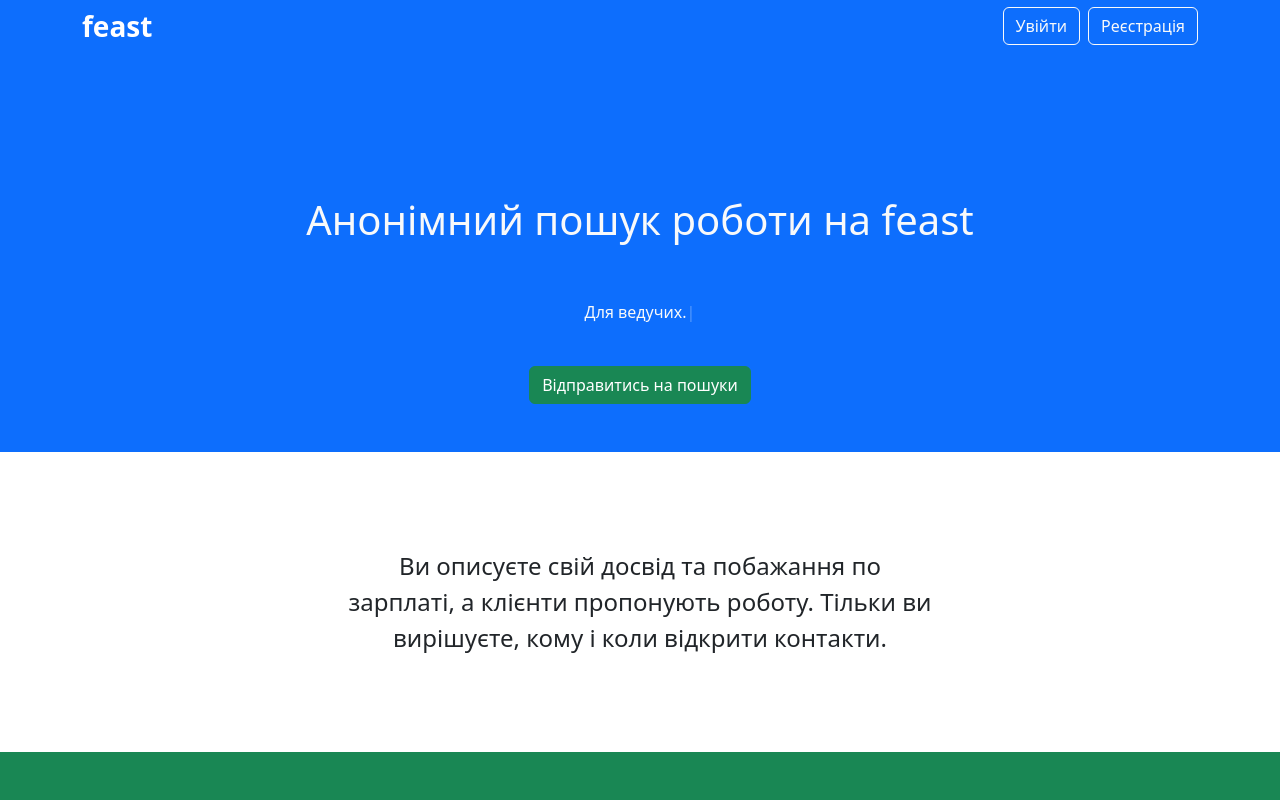
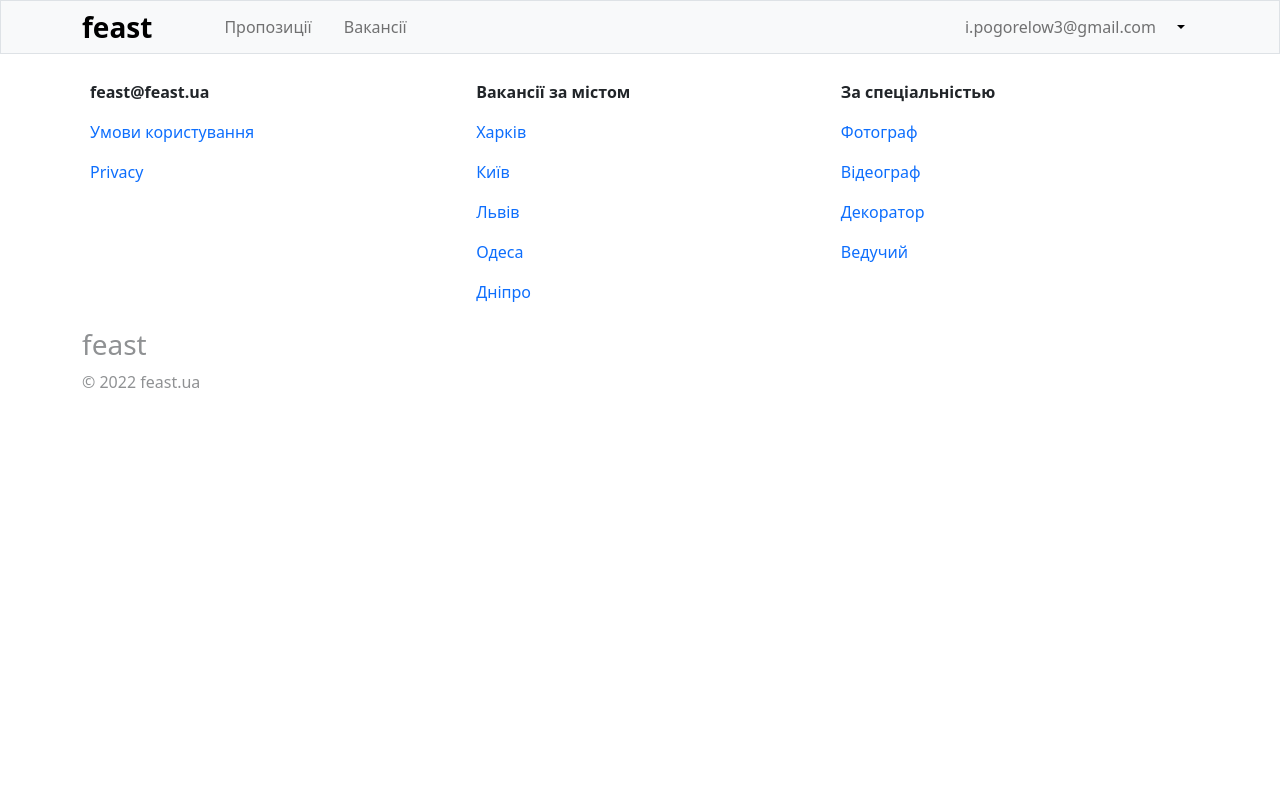
Before and after one commit to pohorielov/feast, a React (Create React App) app in the folder client/: page / in a window 1280 px wide. Shown: the top 800 px of the page. Built offline with nearby package versions, Linux system fonts and the light colour scheme.

Commit message:
refactoring code, fixed bugs

```diff
--- a/client/src/components/Footer.js
+++ b/client/src/components/Footer.js
@@ -1,11 +1,11 @@
 import React from 'react';
-import { useLocation } from 'react-router-dom';
+import { Link, useLocation } from 'react-router-dom';
 
-import { MAIN_ROUTE } from '../routes/index';
+import { mainRoutes } from '../routes/index';
 
 export const Footer = () => {
   const location = useLocation();
-  const isMain = location.pathname === MAIN_ROUTE;
+  const isMain = location.pathname === mainRoutes.main;
 
   return (
     <footer>
@@ -22,70 +22,70 @@ export const Footer = () => {
             <tbody>
               <tr>
                 <td>
-                  <a href="#" style={{ textDecoration: 'none' }}>
+                  <Link to="#" style={{ textDecoration: 'none' }}>
                     Умови користування
-                  </a>
+                  </Link>
                 </td>
                 <td>
-                  <a href="#" style={{ textDecoration: 'none' }}>
+                  <Link to="#" style={{ textDecoration: 'none' }}>
                     Харків
-                  </a>
+                  </Link>
                 </td>
                 <td>
-                  <a href="#" style={{ textDecoration: 'none' }}>
+                  <Link to="#" style={{ textDecoration: 'none' }}>
                     Фотограф
-                  </a>
+                  </Link>
                 </td>
               </tr>
               <tr>
                 <td>
-                  <a href="#" style={{ textDecoration: 'none' }}>
+                  <Link to="#" style={{ textDecoration: 'none' }}>
                     Privacy
-                  </a>
+                  </Link>
                 </td>
                 <td>
-                  <a href="#" style={{ textDecoration: 'none' }}>
+                  <Link to="#" style={{ textDecoration: 'none' }}>
                     Київ
-                  </a>
+                  </Link>
                 </td>
                 <td>
-                  <a href="#" style={{ textDecoration: 'none' }}>
+                  <Link to="#" style={{ textDecoration: 'none' }}>
                     Відеограф
-                  </a>
+                  </Link>
                 </td>
               </tr>
               <tr>
                 <td></td>
                 <td>
-                  <a href="#" style={{ textDecoration: 'none' }}>
+                  <Link to="#" style={{ textDecoration: 'none' }}>
                     Львів
-                  </a>
+                  </Link>
                 </td>
                 <td>
-                  <a href="#" style={{ textDecoration: 'none' }}>
+                  <Link to="#" style={{ textDecoration: 'none' }}>
                     Декоратор
-                  </a>
+                  </Link>
                 </td>
               </tr>
               <tr>
                 <td></td>
                 <td>
-                  <a href="#" style={{ textDecoration: 'none' }}>
+                  <Link to="#" style={{ textDecoration: 'none' }}>
                     Одеса
-                  </a>
+                  </Link>
                 </td>
                 <td>
-                  <a href="#" style={{ textDecoration: 'none' }}>
+                  <Link to="#" style={{ textDecoration: 'none' }}>
                     Ведучий
-                  </a>
+                  </Link>
                 </td>
               </tr>
               <tr>
                 <td></td>
                 <td>
-                  <a href="#" style={{ textDecoration: 'none' }}>
+                  <Link to="#" style={{ textDecoration: 'none' }}>
                     Дніпро
-                  </a>
+                  </Link>
                 </td>
               </tr>
             </tbody>
--- a/client/src/components/Navbar.js
+++ b/client/src/components/Navbar.js
@@ -4,20 +4,11 @@ import { Link, useLocation } from 'react-router-dom';
 
 import { selectEmail, selectStatusClient, selectStatusSpecialist } from '../redux/store/selector';
 import { addSpecialist } from '../redux/store/userSlice';
-import {
-  HOME_ROUTE,
-  JOBS_ROUTE,
-  LOGIN_ROUTE,
-  MAIN_ROUTE,
-  MY_DASHBOARD_ROUTE,
-  MY_INBOX_ROUTE,
-  MY_PROFILE_ROUTE,
-  SIGNUP_ROUTE,
-} from '../routes/index';
+import { mainRoutes } from '../routes/index';
 
 export const Navbar = () => {
   const location = useLocation();
-  const isMain = location.pathname === MAIN_ROUTE;
+  const isMain = location.pathname === mainRoutes.main;
   const client = useSelector(selectStatusClient);
   const specialist = useSelector(selectStatusSpecialist);
   const email = useSelector(selectEmail);
@@ -28,9 +19,9 @@ export const Navbar = () => {
       {client ? (
         <nav className="navbar navbar-expand-lg bg-dark p-0 fixed-top">
           <div className="container">
-            <a className="navbar-brand fs-3 fw-bold" style={{ color: 'white' }} href={HOME_ROUTE}>
+            <Link className="navbar-brand fs-3 fw-bold" style={{ color: 'white' }} to={mainRoutes.home}>
               feast
-            </a>
+            </Link>
             <div className="collapse navbar-collapse" id="navbarNav">
               <button className="btn btn-outline-light ms-auto">клиент1</button>
               <button className="btn btn-outline-light ms-2">клиент2</button>
@@ -40,19 +31,19 @@ export const Navbar = () => {
       ) : specialist ? (
         <nav className="navbar navbar-expand-lg bg-light p-0 border fixed-top">
           <div className="container">
-            <a className="navbar-brand fs-3 fw-bold" style={{ color: 'black' }} href={MY_DASHBOARD_ROUTE}>
+            <Link className="navbar-brand fs-3 fw-bold" style={{ color: 'black' }} to={mainRoutes.my.dashboard}>
               feast
-            </a>
+            </Link>
             <div className="collapse navbar-collapse navbar-nav" id="navbarNav">
-              <a className="nav-link ms-5" href={MY_INBOX_ROUTE}>
+              <Link className="nav-link ms-5" to={mainRoutes.my.inbox}>
                 Пропозиції
-              </a>
-              <a className="nav-link ms-3" href={JOBS_ROUTE}>
+              </Link>
+              <Link className="nav-link ms-3" to={mainRoutes.jobs}>
                 Вакансії
-              </a>
-              <a className="nav-link ms-auto " href={MY_PROFILE_ROUTE}>
+              </Link>
+              <Link className="nav-link ms-auto " to={mainRoutes.my.profile}>
                 {email}
-              </a>
+              </Link>
               <div className="dropdown">
                 <button
                   className="btn btn-light dropdown-toggle"
@@ -62,9 +53,9 @@ export const Navbar = () => {
                 ></button>
                 <ul className="dropdown-menu dropdown-menu-end">
                   <li>
-                    <a className="dropdown-item" href={MY_PROFILE_ROUTE}>
+                    <Link className="dropdown-item" to={mainRoutes.my.profile}>
                       Мій профіль
-                    </a>
+                    </Link>
                   </li>
                   <li>
                     <button className="dropdown-item" onClick={() => dispatch(addSpecialist(false))}>
@@ -75,9 +66,9 @@ export const Navbar = () => {
                     <hr className="dropdown-divider" />
                   </li>
                   <li>
-                    <a className="dropdown-item opacity-50" href="#">
+                    <Link className="dropdown-item opacity-50" to="#">
                       Профіль клієнта
-                    </a>
+                    </Link>
                   </li>
                 </ul>
               </div>
@@ -87,16 +78,16 @@ export const Navbar = () => {
       ) : (
         <nav className="navbar navbar-expand-lg bg-primary p-0">
           <div className="container">
-            <a className="navbar-brand fs-3 fw-bold" style={{ color: 'white' }} href={MAIN_ROUTE}>
+            <Link className="navbar-brand fs-3 fw-bold" style={{ color: 'white' }} to={mainRoutes.main}>
               feast
-            </a>
+            </Link>
             <div className={isMain ? 'collapse navbar-collapse' : 'visually-hidden'} id="navbarNav">
-              <a className="btn btn-outline-light ms-auto" href={LOGIN_ROUTE}>
+              <Link className="btn btn-outline-light ms-auto" to={mainRoutes.login}>
                 Увійти
-              </a>
-              <a className="btn btn-outline-light ms-2" href={SIGNUP_ROUTE}>
+              </Link>
+              <Link className="btn btn-outline-light ms-2" to={mainRoutes.signup}>
                 Реєстрація
-              </a>
+              </Link>
             </div>
           </div>
         </nav>
--- a/client/src/containers/AppRouter.js
+++ b/client/src/containers/AppRouter.js
@@ -11,80 +11,70 @@ import { MyDashboard } from '../pages/MyDashboard';
 import { MyInbox } from '../pages/MyInbox';
 import { MyProfile } from '../pages/MyProfile';
 import { Specialists } from '../pages/Specialists';
-import {
-  HOME_ROUTE,
-  JOBS_ROUTE,
-  LOGIN_ROUTE,
-  MAIN_ROUTE,
-  MY_ACCOUNT_ROUTE,
-  MY_DASHBOARD_ROUTE,
-  MY_INBOX_ROUTE,
-  MY_PROFILE_ROUTE,
-  SIGNUP_ROUTE,
-  SPECIALISTS_ROUTE,
-} from '../routes';
+import { selectStatusClient, selectStatusSpecialist } from '../redux/store/selector';
+import { mainRoutes } from '../routes';
 
 export const AppRouter = () => {
-  const client = useSelector((state) => state.user.isClient);
-  const specialist = useSelector((state) => state.user.isSpecialist);
+  const client = useSelector(selectStatusClient);
+  const specialist = useSelector(selectStatusSpecialist);
 
   const clientRoutes = [
     {
-      path: MAIN_ROUTE,
+      path: mainRoutes.main,
       Component: <Main />,
     },
     {
-      path: HOME_ROUTE,
+      path: mainRoutes.home,
       Component: <Home />,
     },
     {
-      path: JOBS_ROUTE,
+      path: mainRoutes.jobs,
       Component: <Jobs />,
     },
     {
-      path: SPECIALISTS_ROUTE,
+      path: mainRoutes.specialists,
       Component: <Specialists />,
     },
   ];
 
   const specialistRoutes = [
     {
-      path: MAIN_ROUTE,
+      path: mainRoutes.main,
+      Component: <MyDashboard />,
+    },
+    {
+      path: mainRoutes.my.profile,
       Component: <MyProfile />,
     },
     {
-      path: MY_PROFILE_ROUTE,
-      Component: <MyProfile />,
-    },
-    {
-      path: JOBS_ROUTE,
+      path: mainRoutes.jobs,
       Component: <Jobs />,
     },
     {
-      path: MY_INBOX_ROUTE,
+      path: mainRoutes.my.inbox,
       Component: <MyInbox />,
     },
     {
-      path: MY_DASHBOARD_ROUTE,
+      path: mainRoutes.my.dashboard,
       Component: <MyDashboard />,
     },
     {
-      path: MY_ACCOUNT_ROUTE,
+      path: mainRoutes.my.account,
       Component: <MyAccount />,
     },
   ];
 
   const publicRoutes = [
     {
-      path: MAIN_ROUTE,
+      path: mainRoutes.main,
       Component: <Main />,
     },
     {
-      path: LOGIN_ROUTE,
+      path: mainRoutes.login,
       Component: <Auth />,
     },
     {
-      path: SIGNUP_ROUTE,
+      path: mainRoutes.signup,
       Component: <Auth />,
     },
   ];
@@ -98,8 +88,6 @@ export const AppRouter = () => {
     } else {
       setRoutes(publicRoutes);
     }
-    console.log(client);
-    console.log(specialist);
   }, [client, specialist]);
 
   return (
@@ -107,12 +95,7 @@ export const AppRouter = () => {
       {routes.map(({ path, Component }) => (
         <Route key={path} path={path} element={Component} />
       ))}
-      {/*{specialist &&*/}
-      {/*  specialistRoutes.map(({ path, Component }) => <Route key={path} path={path} element={Component} />)}*/}
-      {/*{publicRoutes.map(({ path, Component }) => (*/}
-      {/*  <Route key={path} path={path} element={Component} />*/}
-      {/*))}*/}
-      <Route path="/*" element={<Navigate replace to={MAIN_ROUTE} />} />
+      <Route path="/*" element={<Navigate replace to={mainRoutes.main} />} />
     </Routes>
   );
 };
--- a/client/src/pages/Main.js
+++ b/client/src/pages/Main.js
@@ -1,7 +1,8 @@
 import React from 'react';
+import { Link } from 'react-router-dom';
 
 import { TypedText } from '../components/TypedText';
-import { SIGNUP_ROUTE } from '../routes/index';
+import { mainRoutes } from '../routes/index';
 
 export const Main = () => {
   return (
@@ -12,9 +13,9 @@ export const Main = () => {
           style={{ height: '400px' }}
         >
           <h1 className="position-absolute bottom-50">Анонімний пошук роботи на feast</h1>
-          <a className="btn btn-success position-absolute bottom-0 m-5" href={SIGNUP_ROUTE}>
+          <Link className="btn btn-success position-absolute bottom-0 m-5" to={mainRoutes.signup}>
             Відправитись на пошуки
-          </a>
+          </Link>
           <div className="position-absolute top-50 m-5">
             <TypedText />
           </div>
@@ -36,9 +37,9 @@ export const Main = () => {
             Ви сплачуєте 10% від зарплати кандидата, за фактом виконання роботи. Якщо ви нікого не знайшли або кандидат
             не прийняв пропозицію, ви нічого не сплачуєте.
           </p>
-          <a className="btn btn-outline-light position-absolute bottom-0 m-5" href={SIGNUP_ROUTE}>
+          <Link className="btn btn-outline-light position-absolute bottom-0 m-5" to={mainRoutes.signup}>
             Розпочати пошук
-          </a>
+          </Link>
         </div>
       </div>
     </div>
--- a/client/src/pages/MyAccount.js
+++ b/client/src/pages/MyAccount.js
@@ -1,26 +1,23 @@
 import React from 'react';
-import { useLocation } from 'react-router-dom';
+import { Link } from 'react-router-dom';
 
-import { MY_ACCOUNT_ROUTE, MY_PROFILE_ROUTE } from '../routes/index';
+import { mainRoutes } from '../routes/index';
 
 export const MyAccount = () => {
-  const location = useLocation();
-  const account = location.pathname === MY_ACCOUNT_ROUTE;
-
   return (
     <div className="container">
       <br />
       <h2 className="mt-5">Мій аккаунт</h2>
       <ul className="nav nav-pills mt-4">
         <li className="nav-item">
-          <a className="nav-link" aria-current="page" href={MY_PROFILE_ROUTE}>
+          <Link className="nav-link" aria-current="page" to={mainRoutes.my.profile}>
             Профіль
-          </a>
+          </Link>
         </li>
         <li className="nav-item">
-          <a className={account ? 'nav-link active' : 'nav-link'} href={MY_ACCOUNT_ROUTE}>
+          <Link className="nav-link active" href={mainRoutes.my.account}>
             Контакти та резюме
-          </a>
+          </Link>
         </li>
       </ul>
       <hr className="mt-4 mb-4 opacity-25" />
--- a/client/src/pages/MyProfile.js
+++ b/client/src/pages/MyProfile.js
@@ -1,32 +1,28 @@
 import React from 'react';
-import { useLocation } from 'react-router-dom';
+import { Link } from 'react-router-dom';
 
 import { MyCalendar } from '../components/Calendar';
-import { MY_ACCOUNT_ROUTE, MY_PROFILE_ROUTE } from '../routes/index';
+import { mainRoutes } from '../routes/index';
 
 export const MyProfile = () => {
-  const location = useLocation();
-
-  // const profile = location.pathname === MY_PROFILE_ROUTE;
-  const profile = true;
   return (
     <div className="container">
       <br />
       <h2 className="mt-5">Мій аккаунт</h2>
       <ul className="nav nav-pills mt-4">
         <li className="nav-item">
-          <a className={profile ? 'nav-link active' : 'nav-link'} aria-current="page" href={MY_PROFILE_ROUTE}>
+          <Link className="nav-link active" aria-current="page" to={mainRoutes.my.profile}>
             Профіль
-          </a>
+          </Link>
         </li>
         <li className="nav-item">
-          <a className="nav-link" href={MY_ACCOUNT_ROUTE}>
+          <Link className="nav-link" to={mainRoutes.my.account}>
             Контакти та резюме
-          </a>
+          </Link>
         </li>
       </ul>
       <hr className="mt-4 mb-4 opacity-25" />
-      <form>
+      <div>
         <div className="row g-4 align-items-start">
           <div className="col-auto me-3">
             <label className="col-form-label fw-bold">Спеціальність</label>
@@ -103,7 +99,7 @@ export const MyProfile = () => {
             </button>
           </div>
         </div>
-      </form>
+      </div>
     </div>
   );
 };
--- a/client/src/redux/store/actions.js
+++ /dev/null
@@ -1,6 +0,0 @@
-import { createAction } from '@reduxjs/toolkit';
-
-import { ADD_CLIENT, ADD_SPECIALIST } from './types';
-
-export const addClient = createAction(ADD_CLIENT);
-export const addSpecialist = createAction(ADD_SPECIALIST);
--- a/client/src/redux/store/types.js
+++ /dev/null
@@ -1,4 +0,0 @@
-export const ADD_CLIENT = 'ADD_CLIENT';
-export const ADD_SPECIALIST = 'ADD_SPECIALIST';
-export const FETCH_NAME = 'FETCH_NAME';
-export const FETCH_EMAIL = 'FETCH_EMAIL';
--- a/client/src/redux/store/userSlice.js
+++ b/client/src/redux/store/userSlice.js
@@ -6,7 +6,7 @@ const userSlice = createSlice({
     name: 'pohorielov',
     email: 'i.pogorelow3@gmail.com',
     isClient: false,
-    isSpecialist: false,
+    isSpecialist: true,
   },
   reducers: {
     addClient(state, action) {
--- a/client/src/routes/index.js
+++ b/client/src/routes/index.js
@@ -1,10 +1,14 @@
-export const LOGIN_ROUTE = '/login';
-export const SIGNUP_ROUTE = '/signup';
-export const HOME_ROUTE = '/home';
-export const MY_PROFILE_ROUTE = '/my/profile';
-export const MY_DASHBOARD_ROUTE = '/my/dashboard';
-export const MY_INBOX_ROUTE = '/my/inbox';
-export const MY_ACCOUNT_ROUTE = '/my/account';
-export const MAIN_ROUTE = '/';
-export const JOBS_ROUTE = '/jobs';
-export const SPECIALISTS_ROUTE = '/specialists';
+export const mainRoutes = {
+  main: '/',
+  login: '/login',
+  signup: '/signup',
+  jobs: '/jobs',
+  specialists: '/specialists',
+  my: {
+    profile: '/my/profile',
+    dashboard: '/my/dashboard',
+    account: '/my/account',
+    inbox: '/my/inbox',
+  },
+  home: '/home',
+};
```
Also changed, not shown: client/src/pages/Auth.js (+9 -9 lines), client/src/redux/store/userReducer.js (deleted, +0 -19 lines).
